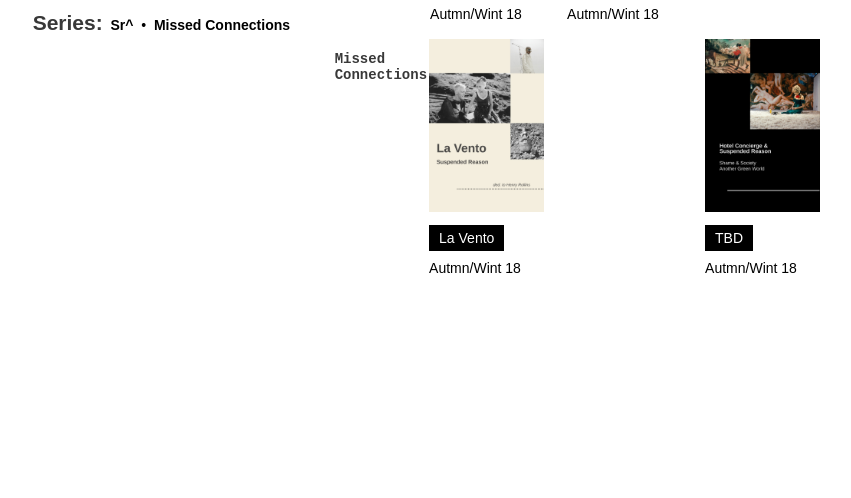
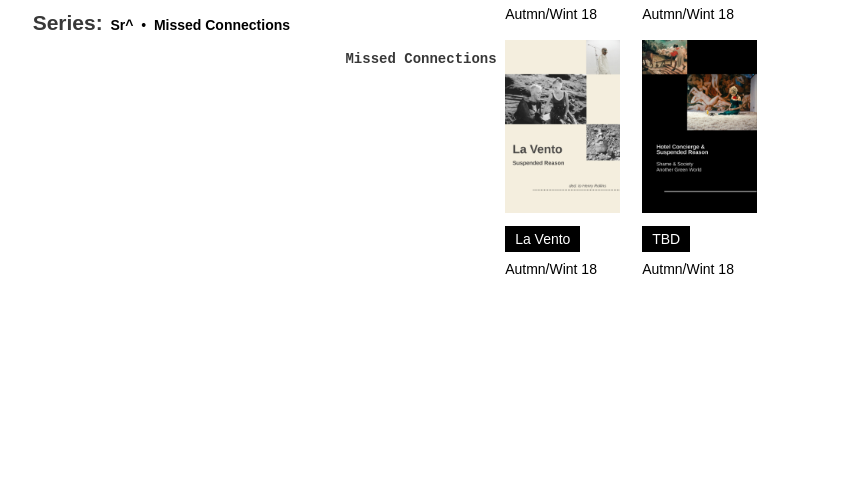
Before and after one commit to notnothing/notnothing.github.io, a plain HTML site: page index.html in a window 1280 px wide. Shown: the part 302-800 px from the top of the page, without its empty margins (135-986 px from the left). Drawn offline with Linux system fonts and the light colour scheme.

Commit message:
Update index.html

```diff
--- a/index.html
+++ b/index.html
@@ -45,7 +45,7 @@ a.suckingstones:link, a.suckingstones:visited {
 table {
     border-collapse: collapse;
     border: 0px white;
-    padding: 0px;
+    padding: 10px;
     vertical-align: top;
     width: 80%;
 }
@@ -97,14 +97,22 @@ div.words {
   <td></td>
   <td style="vertical-align:top; horizontal-align:right"><h2 id="mc" style="font-size:14px; font-family:monospace; color:#383838;">Missed Connections</h2></td>
   <td>
-   <div class="gommes">
-    <img src="lavento.jpeg" width="115px">
-    <div class="words"><a class="suckingstones" href="lavento.html">La Vento</a><p>Autmn/Wint 18</p></div>
-      </div></td>
- <td> <div class="gommes">
-    <img src="shamesociety.jpeg" width="115px">
-    <div class="words"><a class="suckingstones" href="shamesociety.html">TBD</a><p>Autmn/Wint 18</p></div>
-   </div></td></tr></table>
+    <table>
+      <tr>
+        <td>
+          <div class="gommes">
+            <img src="lavento.jpeg" width="115px">
+            <div class="words"><a class="suckingstones" href="lavento.html">La Vento</a><p>Autmn/Wint 18</p></div>
+          </div>
+        </td>
+       <td>
+         <div class="gommes">
+          <img src="shamesociety.jpeg" width="115px">
+          <div class="words"><a class="suckingstones" href="shamesociety.html">TBD</a><p>Autmn/Wint 18</p></div>
+          </div>
+        </td>
+      </tr>
+    </table>
 </td></tr></table>
 
   </body>
```
